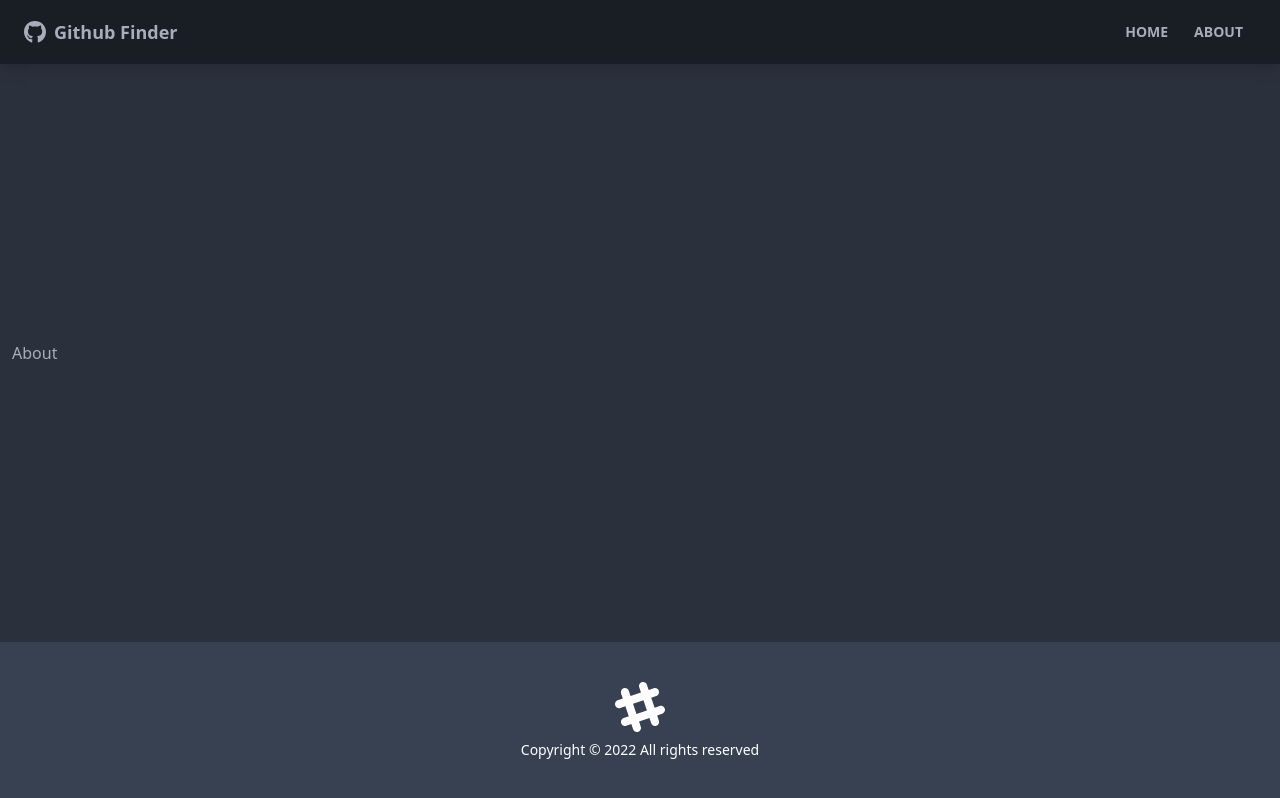
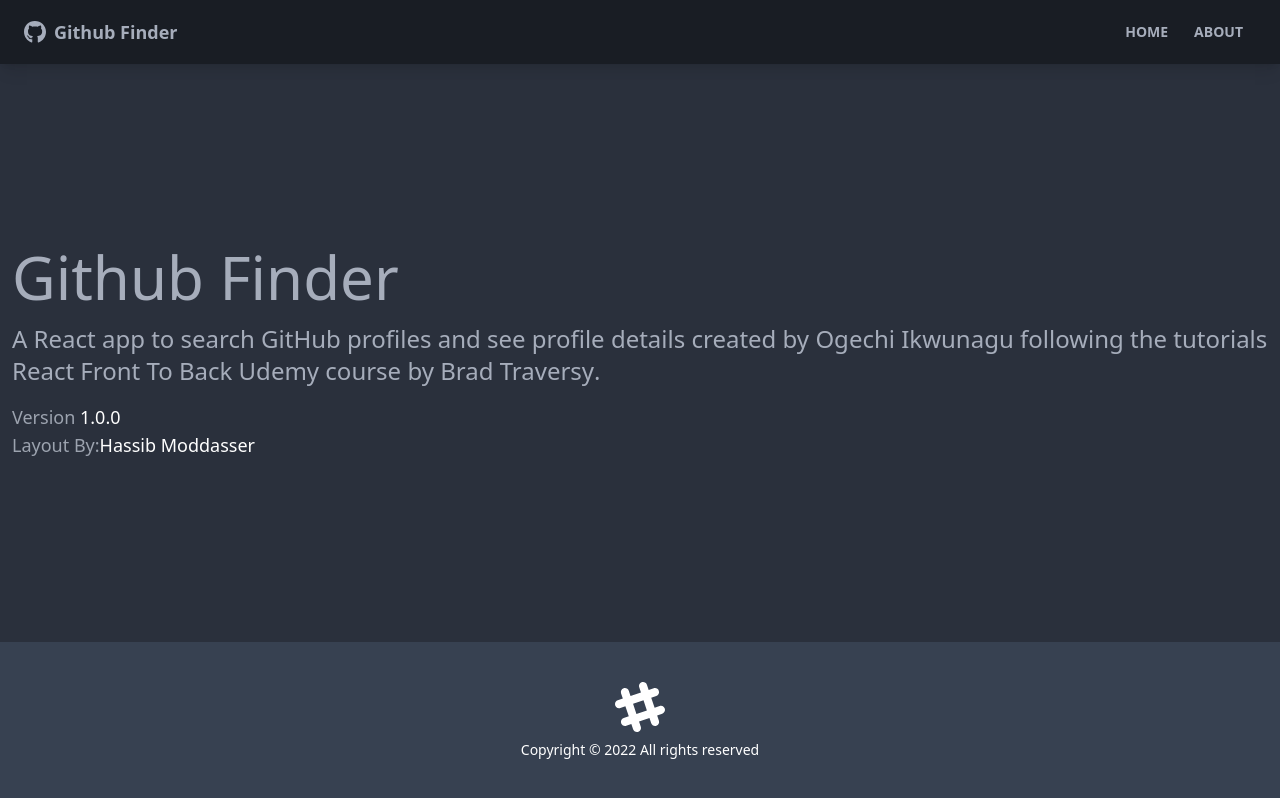
Before and after one commit to ogechinagu/GitHubFinder, a React (Create React App) app: page /about in a window 1280 px wide. Built offline with nearby package versions, Linux system fonts and the light colour scheme; the HTML template or start-up script is replaced by a standard one.

Commit message:
Added env variables

```diff
--- a/src/pages/About.jsx
+++ b/src/pages/About.jsx
@@ -1,7 +1,34 @@
-import React from 'react'
+import React from 'react';
 
 export const About = () => {
   return (
-    <div>About</div>
-  )
-}
+    <>
+      <h1 className='text-6xl mb-4'>Github Finder</h1>
+      <p className='mb-4 text-2xl font-light'>
+        A React app to search GitHub profiles and see profile details created by
+        <a href='https://twitter.com/ogechinagu'>
+          {' '}
+          <strong>Ogechi Ikwunagu</strong>
+        </a>{' '}
+        following the tutorials{' '}
+        <a href='https://www.udemy.com/course/modern-react-front-to-back/'>
+          React Front To Back
+        </a>{' '}
+        Udemy course by{' '}
+        <strong>
+          <a href='https://traversymedia.com'> Brad Traversy</a>
+        </strong>
+        .
+      </p>
+      <p className='text-lg text-gray-400'>
+        Version <span className='text-white'>1.0.0</span>
+      </p>
+      <p className='text-lg text-gray-400'>
+        Layout By:
+        <a className='text-white' href='https://twitter.com/hassibmoddasser'>
+          Hassib Moddasser
+        </a>
+      </p>
+    </>
+  );
+};
--- a/src/pages/Home.jsx
+++ b/src/pages/Home.jsx
@@ -1,7 +1,9 @@
-import React from 'react'
+import React from 'react';
 
 export const Home = () => {
   return (
-    <div>Home</div>
-  )
-}
+    <>
+      <h1 className='text-6xl'>Welcome</h1>
+    </>
+  );
+};
--- a/src/pages/NotFound.jsx
+++ b/src/pages/NotFound.jsx
@@ -1,7 +1,19 @@
-import React from 'react'
+import { Link } from 'react-router-dom';
+import { FaHome } from 'react-icons/fa';
 
 export const NotFound = () => {
   return (
-    <div>NotFound</div>
-  )
-}
+    <div className='hero'>
+      <div className='text-center hero-content'>
+        <div className='max-w-lg'>
+          <h1 className='text-8xl font-bold mb-8'>Oops!</h1>
+          <p className='text-5xl mb-8'>404 - Page Not Found!</p>
+          <Link className='btn btn-primary btn-lg' to='/'>
+            <FaHome className='mr-2' />
+            Back To Home
+          </Link>
+        </div>
+      </div>
+    </div>
+  );
+};
```
Also changed, not shown: 1 other file (tests, documents, lock files or other folders).
